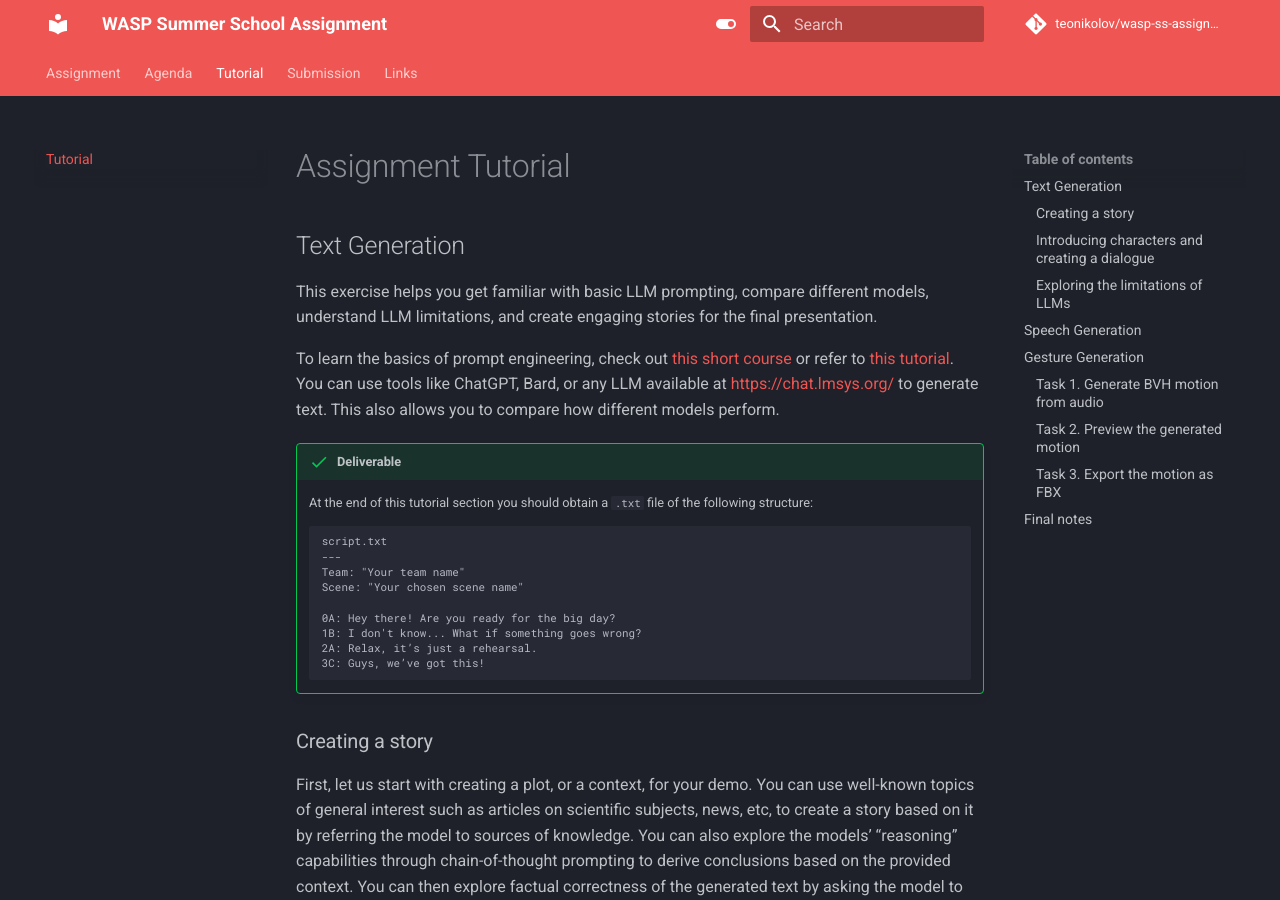
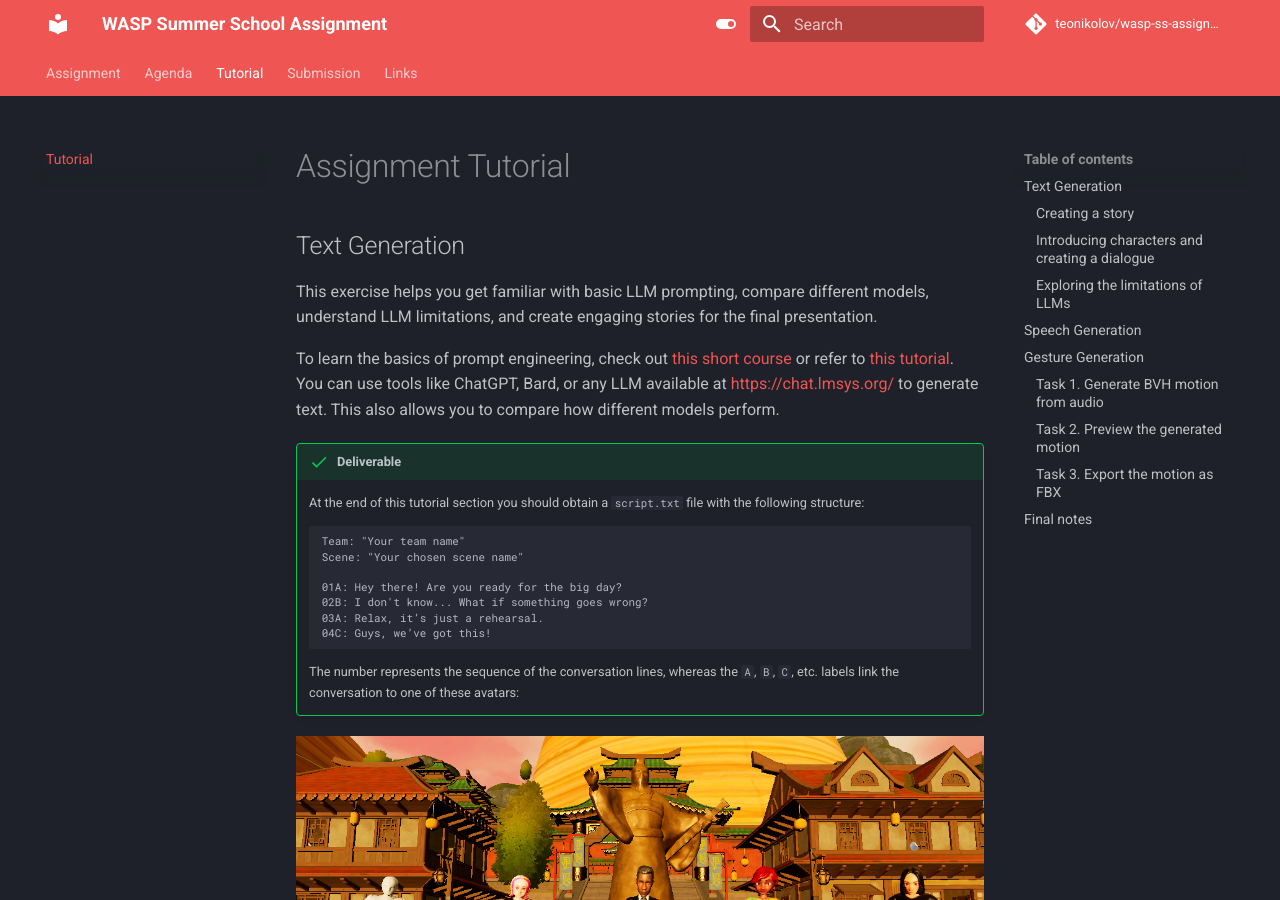
Before and after one commit to TeoNikolov/wasp-ss-assignment, an MkDocs documentation site: the page built from docs/tutorial.md, in a window 1280 px wide and 900 px high. Built offline with MkDocs 1.6.1 and Material for MkDocs 9.7.7, drawn with Linux system fonts in a browser that asks for light colours; comment, search, counter and statistics services are not loaded.

Commit message:
Update tutorial.md

````diff
--- a/docs/tutorial.md
+++ b/docs/tutorial.md
@@ -8,19 +8,21 @@ To learn the basics of prompt engineering, check out [this short course](https:/
 
 !!! success "Deliverable"
 
-    At the end of this tutorial section you should obtain a `.txt` file of the following structure:
+    At the end of this tutorial section you should obtain a `script.txt` file with the following structure:
 
     ```
-    script.txt
-    ---
     Team: "Your team name"
     Scene: "Your chosen scene name"
 
-    0A: Hey there! Are you ready for the big day?
-    1B: I don't know... What if something goes wrong?
-    2A: Relax, it’s just a rehearsal.
-    3C: Guys, we’ve got this!
+    01A: Hey there! Are you ready for the big day?
+    02B: I don't know... What if something goes wrong?
+    03A: Relax, it’s just a rehearsal.
+    04C: Guys, we’ve got this!
     ```
+
+    The number represents the sequence of the conversation lines, whereas the `A`, `B`, `C`, etc. labels link the conversation to one of these avatars:
+
+   ![](./assets/images/avatars.png)
 
 ### Creating a story
 
````
